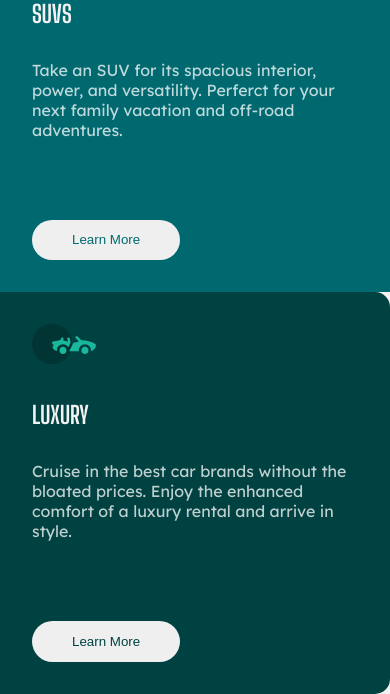
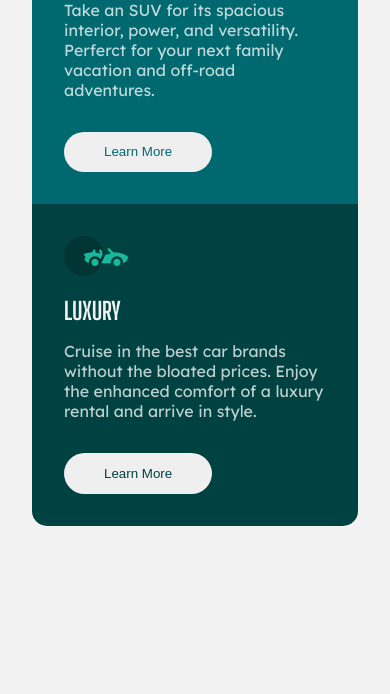
Before and after one commit to marek4882/Frontend-Mentor, a plain HTML site: page 3-column preview card component/index.html in a window 390 px wide. Shown: the part 491-1185 px from the top of the page. After the commit the page ends 1049 px from the top, so only its background shows below. Drawn offline with Linux system fonts and the light colour scheme.

Commit message:
Version 1.0 - 3 Column Card

```diff
--- a/3-column preview card component/css/style.css
+++ b/3-column preview card component/css/style.css
@@ -13,15 +13,10 @@ body {
   font-size: 1rem;
 }
 
-section {
+.container {
   display: flex;
   max-width: 53rem;
-}
-
-@media (max-width: 884px) {
-  section {
-    flex-wrap: wrap;
-  }
+  padding: 2rem;
 }
 
 .card {
@@ -38,6 +33,7 @@ section {
   background-color: hsl(179, 100%, 13%);
   border-radius: 0 15px 15px 0;
 }
+
 button {
   cursor: pointer;
   padding: 0.8rem 2.5rem;
@@ -58,12 +54,30 @@ button:hover {
 .luxury-button {
   color: hsl(179, 100%, 13%);
 }
-p {
+.text-card {
   margin: 0 0 5rem 0;
   color: hsla(0, 0%, 100%, 0.75);
 }
-h2 {
+.header-card {
   margin: 2rem 0;
   color: hsl(0, 0%, 95%);
   font-family: "Big Shoulders Display", sans-serif;
 }
+
+@media (max-width: 884px) {
+  section {
+    flex-wrap: wrap;
+  }
+  .sedan-card {
+    border-radius: 15px 15px 0 0;
+  }
+  .luxury-card {
+    border-radius: 0 0 15px 15px;
+  }
+  .text-card {
+    margin: 0 0 2rem 0;
+  }
+  .header-card {
+    margin: 1rem 0;
+  }
+}
--- a/3-column preview card component/index.html
+++ b/3-column preview card component/index.html
@@ -22,8 +22,8 @@
       <section class="container">
         <article class="card sedan-card">
           <img src="./images/icon-sedans.svg" alt="" />
-          <h2>SEDANS</h2>
-          <p>
+          <h2 class="header-card">SEDANS</h2>
+          <p class="text-card">
             Choose a sedan for its affordability and excellent fuel economy.
             Ideal for cruising in the city or on your next road trip.
           </p>
@@ -31,8 +31,8 @@
         </article>
         <article class="card suv-card">
           <img src="./images/icon-suvs.svg" alt="" />
-          <h2>SUVS</h2>
-          <p>
+          <h2 class="header-card">SUVS</h2>
+          <p class="text-card">
             Take an SUV for its spacious interior, power, and versatility.
             Perferct for your next family vacation and off-road adventures.
           </p>
@@ -40,8 +40,8 @@
         </article>
         <article class="card luxury-card">
           <img src="./images/icon-luxury.svg" alt="" />
-          <h2>LUXURY</h2>
-          <p>
+          <h2 class="header-card">LUXURY</h2>
+          <p class="text-card">
             Cruise in the best car brands without the bloated prices. Enjoy the
             enhanced comfort of a luxury rental and arrive in style.
           </p>
```
